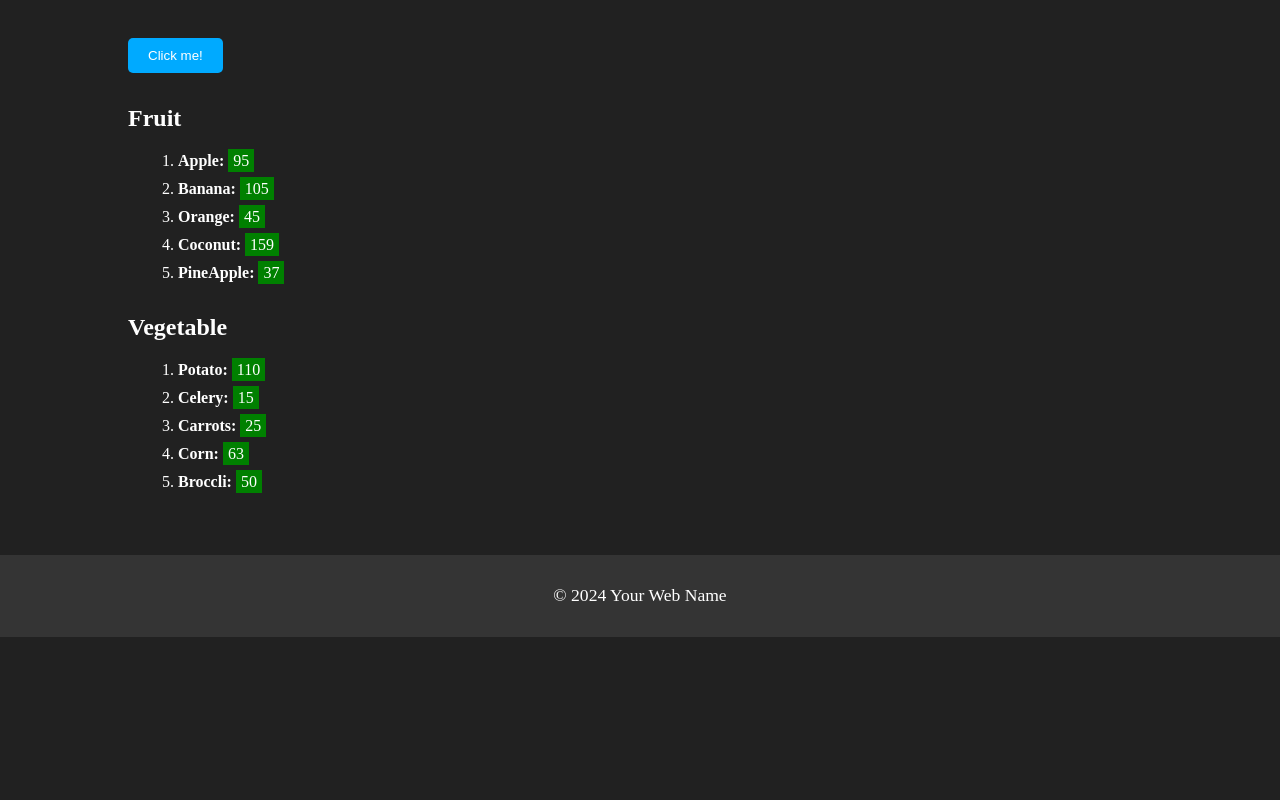
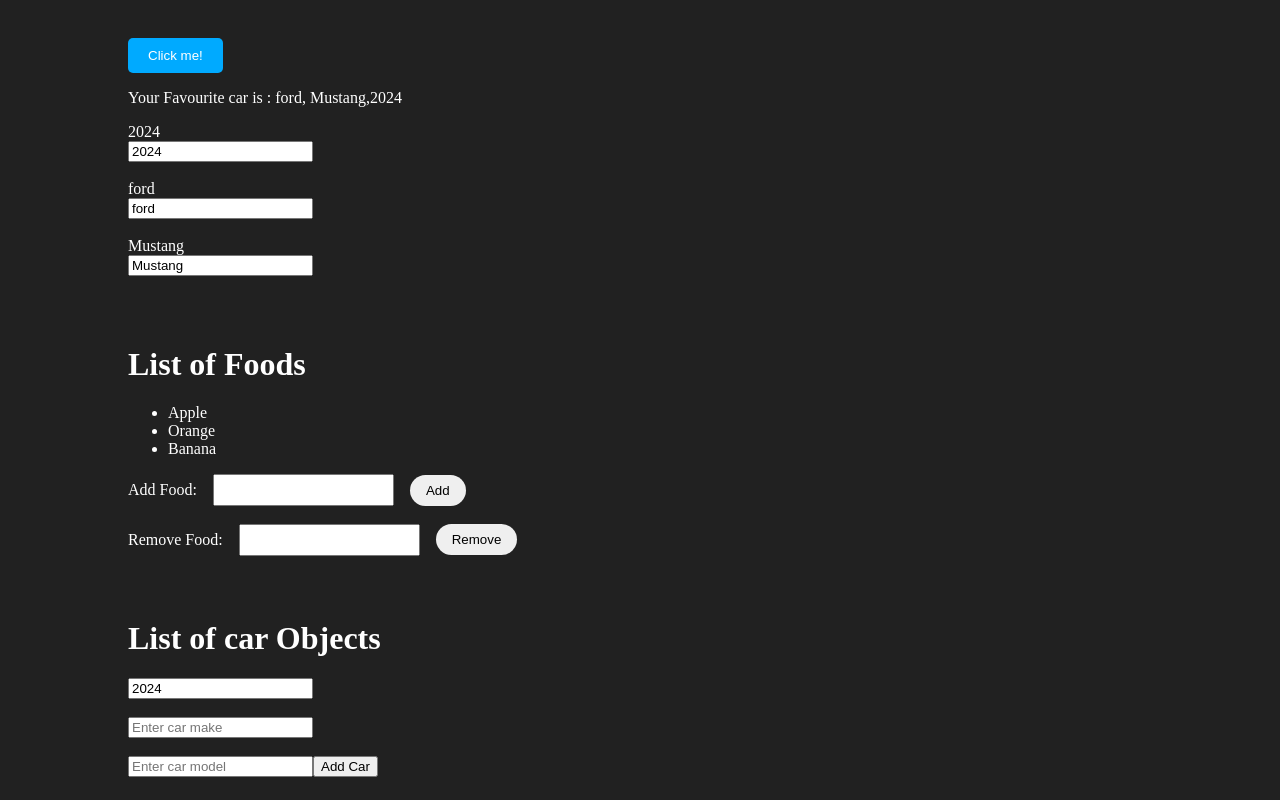
Before and after one commit to alihassndev/ReactJs, a React (Vite) app in the folder my-react-app/: page / in a window 1280 px wide. Shown: the part 980-1780 px from the top of the page. Before the commit the page ends 1617 px from the top, so only its background shows below. Built offline with nearby package versions, Linux system fonts and the light colour scheme.

Commit message:
working with arrays and objects in react

```diff
--- a/my-react-app/src/App.jsx
+++ b/my-react-app/src/App.jsx
@@ -6,6 +6,9 @@ import Button from "./button";
 // import UserGreeting from "./userGreeting";
 import List from "./list";
 import Profile from "./profile";
+import MyComponent from "./myComponent";
+import UpdateList from "./updateList";
+import ArrayObject from "./test";
 
 function App() {
   const fruits = [
@@ -56,7 +59,12 @@ function App() {
         </div>
 
         {/* <UserGreeting isLoggedIn={true} username="Ali" /> */}
+        <MyComponent />
       </div>
+
+      <UpdateList />
+
+      <ArrayObject />
 
       {fruits.length > 0 && <List items={fruits} category="Fruit" />}
       {vegetable.length > 0 && <List items={vegetable} category="Vegetable" />}
--- a/my-react-app/src/index.css
+++ b/my-react-app/src/index.css
@@ -122,3 +122,28 @@ footer {
   background-color: #343434;
   padding: 0.8rem 0;
 }
+.updateList {
+  width: 80vw;
+  margin: auto;
+  padding: 1rem 0.5rem;
+  margin-top: 2rem;
+}
+form {
+  display: flex;
+  justify-content: start;
+  align-items: center;
+  gap: 1rem;
+}
+form button {
+  padding: 0.5rem 1rem;
+  border-radius: 1rem;
+  border: none;
+  cursor: pointer;
+}
+form input {
+  padding: 0.4rem 0;
+}
+.test {
+  width: 80vw;
+  margin: 2rem auto;
+}
--- /dev/null
+++ b/my-react-app/src/myComponent.jsx
@@ -0,0 +1,47 @@
+import { useState } from "react";
+
+function MyComponent() {
+  const [car, setCar] = useState({
+    year: 2024,
+    make: "ford",
+    model: "Mustang",
+  });
+
+  const yearChange = (event) => {
+    setCar((c) => ({ ...c, year: event.target.value }));
+  };
+  const makeChange = (event) => {
+    setCar((c) => ({ ...c, make: event.target.value }));
+  };
+  const modelChange = (event) => {
+    setCar((c) => ({ ...c, model: event.target.value }));
+  };
+
+  return (
+    <>
+      <p>
+        Your Favourite car is : {car.make}, {car.model},{car.year}
+      </p>
+      <label htmlFor="year">{car.year}</label> <br />
+      <input
+        type="number"
+        value={car.year}
+        onChange={yearChange}
+        id="year"
+      />{" "}
+      <br /> <br />
+      <label htmlFor="make">{car.make}</label> <br />
+      <input
+        type="text"
+        value={car.make}
+        onChange={makeChange}
+        id="make"
+      />{" "}
+      <br /> <br />
+      <label htmlFor="model">{car.model}</label> <br />
+      <input type="text" value={car.model} onChange={modelChange} id="model" />
+    </>
+  );
+}
+
+export default MyComponent;
--- /dev/null
+++ b/my-react-app/src/test.jsx
@@ -0,0 +1,63 @@
+import { useState } from "react";
+
+function ArrayObject() {
+  const [cars, setCar] = useState([]);
+  const [carYear, setCarYear] = useState(new Date().getFullYear());
+  const [carMake, setCarMake] = useState("");
+  const [carModel, setCarModel] = useState("");
+
+  const addCar = () => {
+    const newcar = { year: carYear, make: carMake, model: carModel };
+
+    setCar((c) => [...c, newcar]);
+
+    setCarYear(new Date().getFullYear());
+    setCarMake("");
+    setCarModel("");
+  };
+  const removeCar = (index) => {
+    setCar((c) => c.filter((_, i) => i !== index));
+  };
+  const changeYear = (e) => {
+    setCarYear(e.target.value);
+  };
+  const changeMake = (e) => {
+    setCarMake(e.target.value);
+  };
+  const changeModel = (e) => {
+    setCarModel(e.target.value);
+  };
+
+  return (
+    <>
+      <div className="test">
+        <h1>List of car Objects</h1>
+        <ul>
+          {cars.map((car, index) => (
+            <li key={index} onClick={() => removeCar(index)}>
+              {car.year} {car.make} {car.model}
+            </li>
+          ))}
+        </ul>
+        <input type="number" value={carYear} onChange={changeYear} /> <br />{" "}
+        <br />
+        <input
+          type="text"
+          placeholder="Enter car make"
+          value={carMake}
+          onChange={changeMake}
+        />{" "}
+        <br /> <br />
+        <input
+          type="text"
+          placeholder="Enter car model"
+          value={carModel}
+          onChange={changeModel}
+        />
+        <button onClick={addCar}>Add Car</button>
+      </div>
+    </>
+  );
+}
+
+export default ArrayObject;
--- /dev/null
+++ b/my-react-app/src/updateList.jsx
@@ -0,0 +1,68 @@
+import { useState } from "react";
+
+function UpdateList() {
+  const [foods, setFood] = useState(["Apple", "Orange", "Banana"]);
+  const [message, setMessage] = useState("");
+
+  // Function to capitalize the input value
+  const capitalize = (value) => {
+    return value
+      .trim()
+      .split(" ")
+      .map((word) => word.charAt(0).toUpperCase() + word.slice(1).toLowerCase())
+      .join(" ");
+  };
+
+  const addFood = (e) => {
+    e.preventDefault();
+    const foodToAdd = capitalize(e.target.elements.addFood.value);
+    if (foodToAdd && !foods.includes(foodToAdd)) {
+      setFood([...foods, foodToAdd]); // Add food immutably
+      setMessage(`${foodToAdd} added to the list!`);
+    } else {
+      setMessage("Food is already in the list or empty input.");
+    }
+    e.target.reset();
+  };
+
+  const removeFood = (e) => {
+    e.preventDefault();
+    const foodToRemove = capitalize(e.target.elements.removeFood.value);
+    if (foods.includes(foodToRemove)) {
+      setFood(foods.filter((food) => food !== foodToRemove)); // Remove food immutably
+      setMessage(`${foodToRemove} removed from the list!`);
+    } else {
+      setMessage("Food not found in the list.");
+    }
+    e.target.reset();
+  };
+
+  return (
+    <>
+      <div className="updateList">
+        <h1>List of Foods</h1>
+        <ul>
+          {foods.map((food, index) => (
+            <li key={index}>{food}</li>
+          ))}
+        </ul>
+
+        <form onSubmit={addFood}>
+          <label htmlFor="addFood">Add Food:</label>
+          <input type="text" id="addFood" name="addFood" />
+          <button type="submit">Add</button>
+        </form>
+        <br />
+        <form onSubmit={removeFood}>
+          <label htmlFor="removeFood">Remove Food:</label>
+          <input type="text" id="removeFood" name="removeFood" />
+          <button type="submit">Remove</button>
+        </form>
+
+        <p>{message}</p>
+      </div>
+    </>
+  );
+}
+
+export default UpdateList;
```
